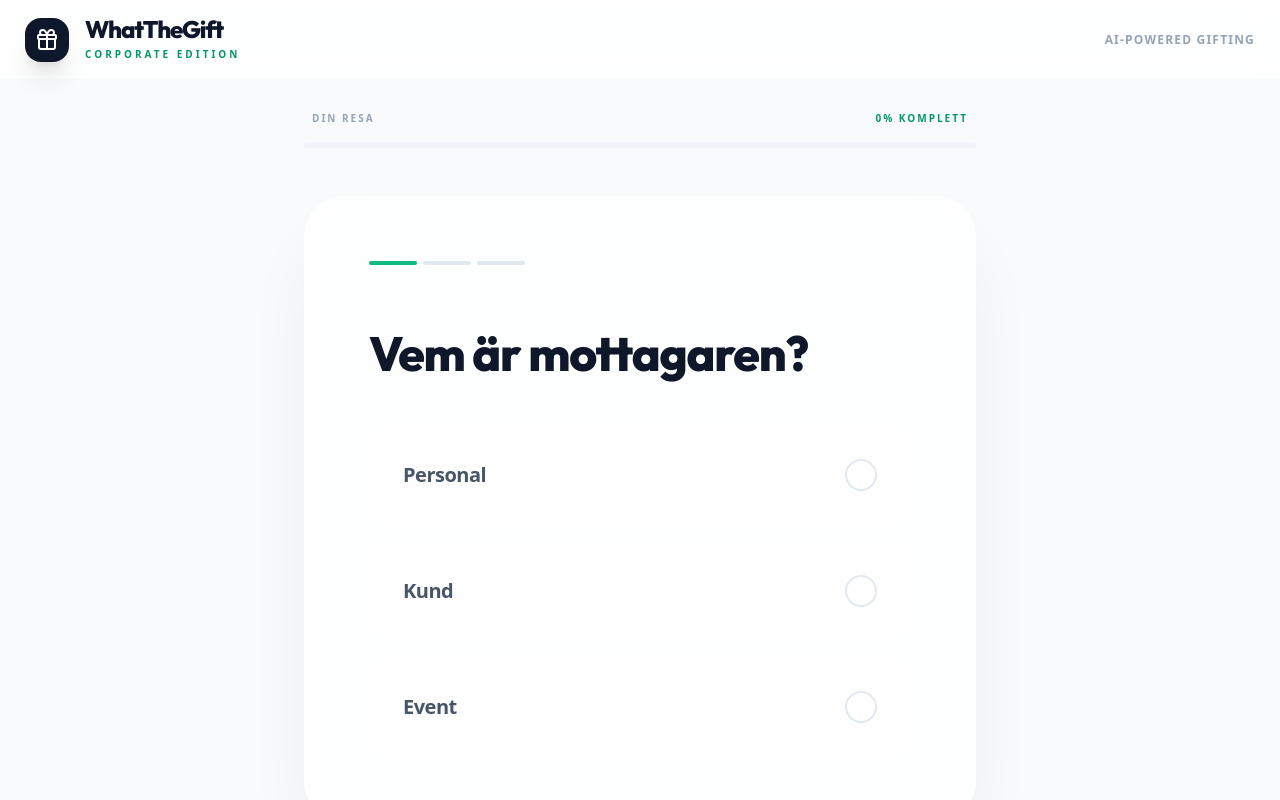
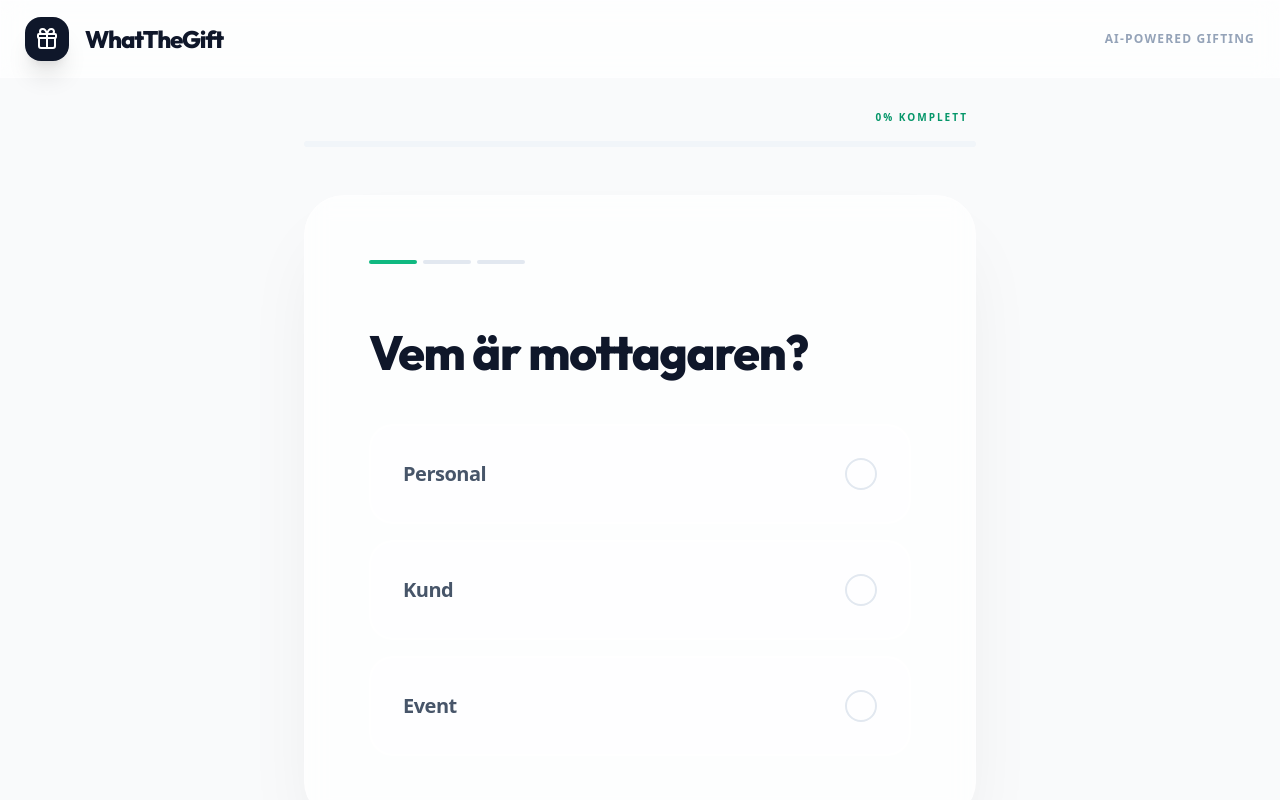
Before and after one commit to j4mel/whatthegift, a React (Vite) app: page / in a window 1280 px wide. Shown: the top 800 px of the page. Built offline with nearby package versions, Linux system fonts and the light colour scheme.

Commit message:
fix: blank screen by adding missing import and refine UI text

```diff
--- a/src/components/Header.jsx
+++ b/src/components/Header.jsx
@@ -13,9 +13,6 @@ const Header = () => {
                         <h1 className="text-2xl font-black text-slate-900 tracking-tighter leading-none">
                             WhatTheGift
                         </h1>
-                        <span className="text-[10px] font-black text-emerald-600 uppercase tracking-[0.3em] mt-1.5">
-                            Corporate Edition
-                        </span>
                     </div>
                 </div>
 
--- a/src/components/Processing.jsx
+++ b/src/components/Processing.jsx
@@ -1,5 +1,5 @@
 import React from 'react';
-import { motion } from 'framer-motion';
+import { motion, AnimatePresence } from 'framer-motion';
 
 const Processing = () => {
     const messages = [
--- a/src/components/Wizard.jsx
+++ b/src/components/Wizard.jsx
@@ -200,8 +200,7 @@ const Wizard = () => {
             </Helmet>
 
             <div className="mb-12">
-                <div className="flex justify-between items-center mb-4 px-2">
-                    <span className="text-[10px] font-black text-slate-400 uppercase tracking-[0.2em]">Din resa</span>
+                <div className="flex justify-end items-center mb-4 px-2">
                     <span className="text-[10px] font-black text-emerald-600 uppercase tracking-[0.2em]">{Math.round(progress)}% komplett</span>
                 </div>
                 <div className="bg-slate-100 h-1.5 rounded-full overflow-hidden p-[1px]">
```
